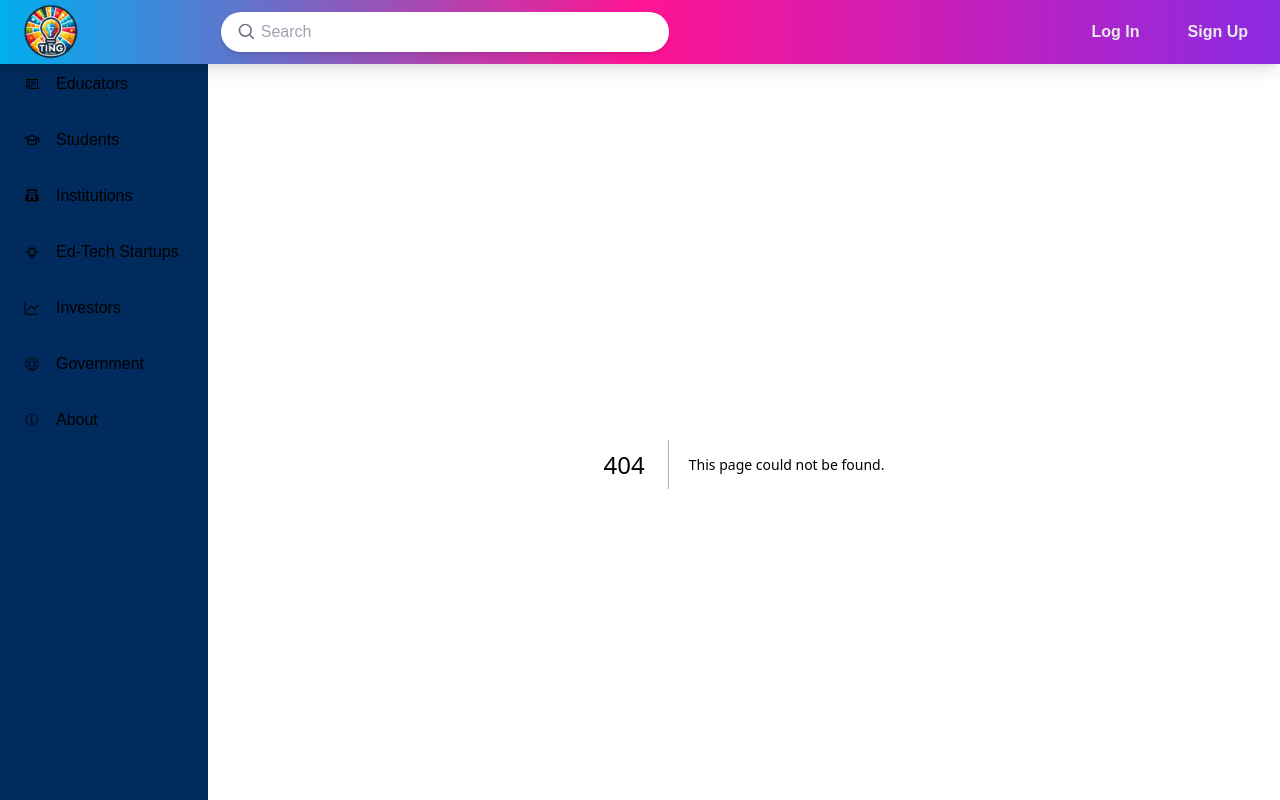
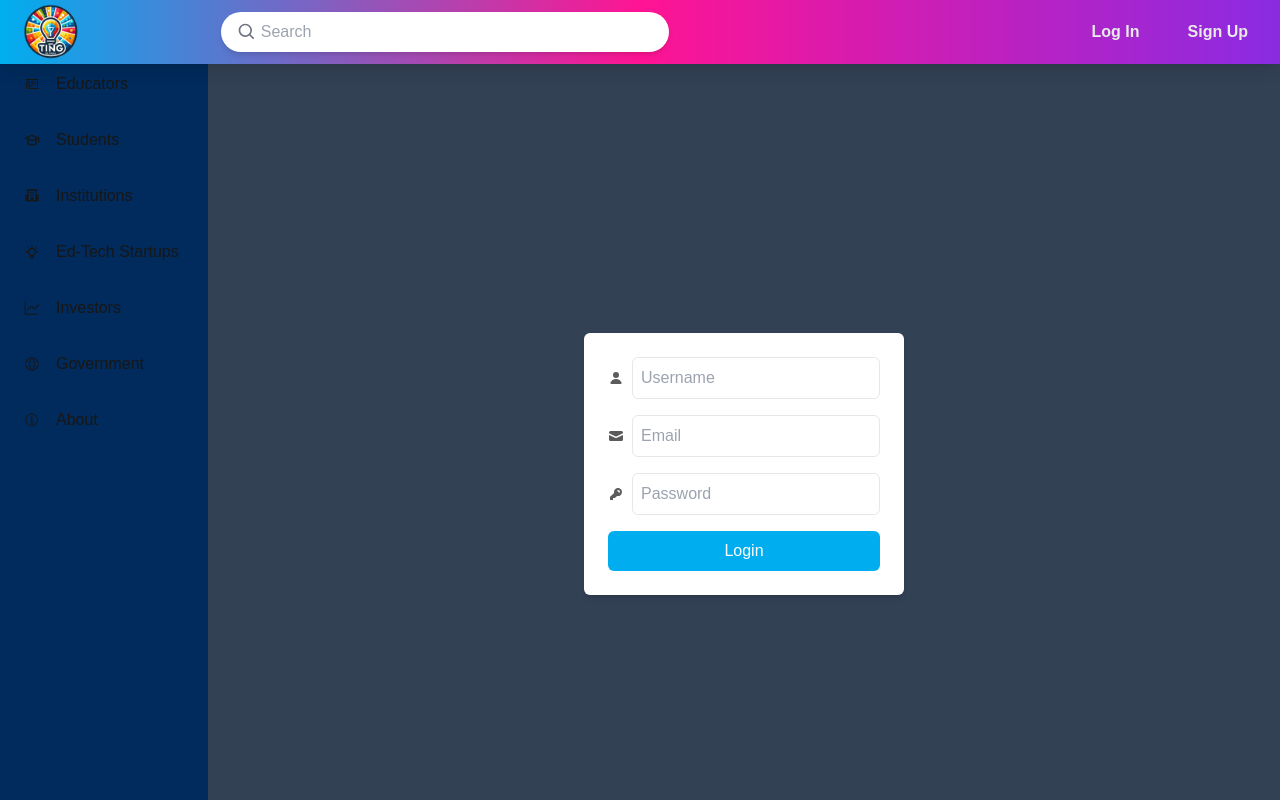
Before and after one commit to galoriancreations/challenge18-frontend-new, a Next.js app: page /log-in in a window 1280 px wide. Before the commit this address had no page. Shown: the top 800 px of the page. Built offline with nearby package versions, Linux system fonts and the light colour scheme.

Commit message:
created log in page

```diff
--- a/package.json
+++ b/package.json
@@ -19,6 +19,7 @@
     "@types/node": "^20",
     "@types/react": "^18",
     "@types/react-dom": "^18",
+    "daisyui": "^4.12.14",
     "eslint": "^8",
     "eslint-config-next": "15.0.2",
     "postcss": "^8",
--- a/src/app/components/appBar.tsx
+++ b/src/app/components/appBar.tsx
@@ -42,7 +42,7 @@ const AppBar = () => {
         </div>
 
         <nav className="flex items-center gap-8">
-          <a href="#" className="hover:text-secondary font-semibold">
+          <a href="/log-in" className="hover:text-secondary font-semibold">
             Log In
           </a>
           <button className="bg-secondary text-primary font-semibold px-4 py-2 rounded">Sign Up</button>
--- /dev/null
+++ b/src/app/components/userInputFields.tsx
@@ -0,0 +1,24 @@
+interface InputFieldProps {
+  label: string;
+  type: string;
+  name: string;
+  value: string | null;
+  Icon: React.FC;
+  onChange: (e: React.ChangeEvent<HTMLInputElement>) => void;
+}
+
+const InputField: React.FC<InputFieldProps> = ({ label, type, name, value, Icon, onChange }) => (
+  <label className="input input-bordered flex items-center gap-2">
+    <Icon />
+    <input
+      type={type}
+      name={name}
+      value={value ?? ""}
+      onChange={onChange}
+      placeholder={label}
+      className="grow p-2 border rounded-md focus:outline-none"
+    />
+  </label>
+);
+
+export default InputField;
--- /dev/null
+++ b/src/app/icons/email.icon.tsx
@@ -0,0 +1,12 @@
+import React from "react";
+
+const EmailIcon = () => {
+  return (
+    <svg xmlns="http://www.w3.org/2000/svg" viewBox="0 0 16 16" fill="currentColor" className="h-4 w-4 opacity-70">
+      <path d="M2.5 3A1.5 1.5 0 0 0 1 4.5v.793c.026.009.051.02.076.032L7.674 8.51c.206.1.446.1.652 0l6.598-3.185A.755.755 0 0 1 15 5.293V4.5A1.5 1.5 0 0 0 13.5 3h-11Z" />
+      <path d="M15 6.954 8.978 9.86a2.25 2.25 0 0 1-1.956 0L1 6.954V11.5A1.5 1.5 0 0 0 2.5 13h11a1.5 1.5 0 0 0 1.5-1.5V6.954Z" />
+    </svg>
+  );
+};
+
+export default EmailIcon;
--- /dev/null
+++ b/src/app/icons/password.icon.tsx
@@ -0,0 +1,15 @@
+import React from "react";
+
+const PasswordIcon = () => {
+  return (
+    <svg xmlns="http://www.w3.org/2000/svg" viewBox="0 0 16 16" fill="currentColor" className="h-4 w-4 opacity-70">
+      <path
+        fillRule="evenodd"
+        d="M14 6a4 4 0 0 1-4.899 3.899l-1.955 1.955a.5.5 0 0 1-.353.146H5v1.5a.5.5 0 0 1-.5.5h-2a.5.5 0 0 1-.5-.5v-2.293a.5.5 0 0 1 .146-.353l3.955-3.955A4 4 0 1 1 14 6Zm-4-2a.75.75 0 0 0 0 1.5.5.5 0 0 1 .5.5.75.75 0 0 0 1.5 0 2 2 0 0 0-2-2Z"
+        clipRule="evenodd"
+      />
+    </svg>
+  );
+};
+
+export default PasswordIcon;
--- /dev/null
+++ b/src/app/icons/search.icon.tsx
@@ -0,0 +1,11 @@
+import React from "react";
+
+const SearchIcon = () => {
+  return (
+    <svg xmlns="http://www.w3.org/2000/svg" viewBox="0 0 16 16" fill="currentColor" className="h-4 w-4 opacity-70">
+      <path d="M8 8a3 3 0 1 0 0-6 3 3 0 0 0 0 6ZM12.735 14c.618 0 1.093-.561.872-1.139a6.002 6.002 0 0 0-11.215 0c-.22.578.254 1.139.872 1.139h9.47Z" />
+    </svg>
+  );
+};
+
+export default SearchIcon;
--- /dev/null
+++ b/src/app/icons/user.icon.tsx
@@ -0,0 +1,11 @@
+import React from "react";
+
+const UserIcon = () => {
+  return (
+    <svg xmlns="http://www.w3.org/2000/svg" viewBox="0 0 16 16" fill="currentColor" className="h-4 w-4 opacity-70">
+      <path d="M8 8a3 3 0 1 0 0-6 3 3 0 0 0 0 6ZM12.735 14c.618 0 1.093-.561.872-1.139a6.002 6.002 0 0 0-11.215 0c-.22.578.254 1.139.872 1.139h9.47Z" />
+    </svg>
+  );
+};
+
+export default UserIcon;
--- /dev/null
+++ b/src/app/log-in/page.tsx
@@ -0,0 +1,61 @@
+"use client";
+import React from "react";
+import EmailIcon from "../icons/email.icon";
+import PasswordIcon from "../icons/password.icon";
+import UserIcon from "../icons/user.icon";
+import InputField from "../components/userInputFields";
+
+interface RegistrationFormInputs {
+  username: string | null;
+  email: string | null;
+  password: string | null;
+}
+
+const LoginPage: React.FC = () => {
+  const [formData, setFormData] = React.useState<RegistrationFormInputs>({
+    username: null,
+    email: null,
+    password: null,
+  });
+
+  const handleChange = (e: React.ChangeEvent<HTMLInputElement>) => {
+    const { name, value } = e.target;
+    setFormData((prev) => ({
+      ...prev,
+      [name]: value,
+    }));
+  };
+
+  const handleSubmit = (e: React.FormEvent) => {
+    e.preventDefault();
+    console.log("Form Submitted:", formData);
+  };
+
+  const inputFields = [
+    { label: "Username", type: "text", name: "username", icon: UserIcon },
+    { label: "Email", type: "email", name: "email", icon: EmailIcon },
+    { label: "Password", type: "password", name: "password", icon: PasswordIcon },
+  ];
+  return (
+    <div className="bg-slate-700 min-h-screen flex items-center justify-center">
+      <form className="bg-white p-6 rounded-md shadow-md space-y-4 w-80" onSubmit={handleSubmit}>
+        {inputFields.map(({ label, type, name, icon }) => (
+          <InputField
+            key={name}
+            label={label}
+            type={type}
+            name={name}
+            Icon={icon}
+            value={formData[name as keyof RegistrationFormInputs]}
+            onChange={handleChange}
+          />
+        ))}
+        <button type="submit" className="w-full bg-primary-blue text-white py-2 rounded-md hover:bg-primary-blue/90">
+          Login
+        </button>
+      </form>
+    </div>
+  );
+};
+
+export default LoginPage;
```
Also changed, not shown: 1 other file (tests, documents, lock files or other folders).
